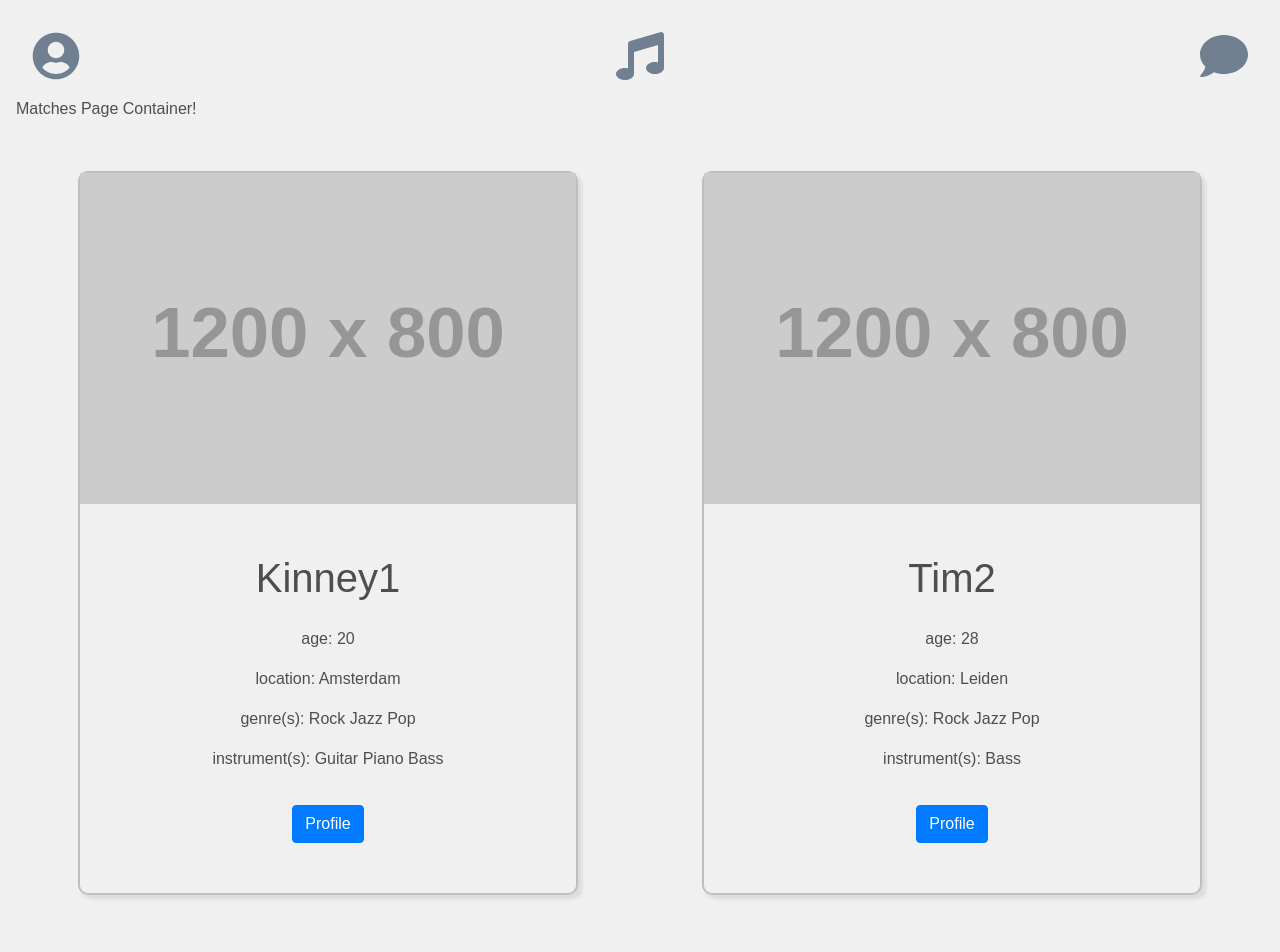
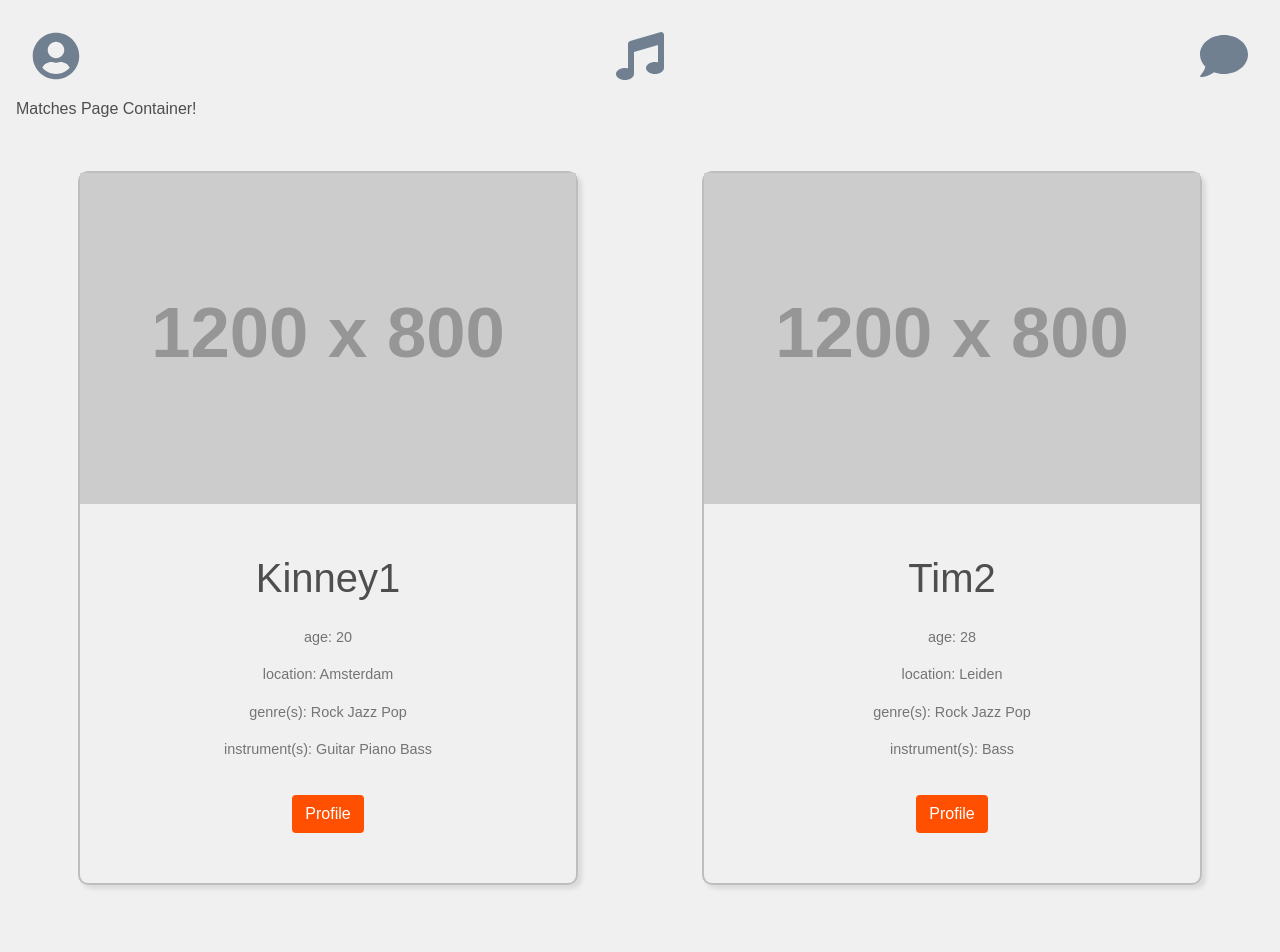
Before and after one commit to antenna-research/knakworst, a React app: page /matches in a window 1280 px wide. Shown: the top 952 px of the page. Built offline with nearby package versions, Linux system fonts and the light colour scheme.

Commit message:
styling matches. add variable sass

```diff
--- a/src/components/Matches/MatchesPage.js
+++ b/src/components/Matches/MatchesPage.js
@@ -16,8 +16,8 @@ const MatchesPage = props => (
         <img src={user.image} alt="" />
         <div className="info">
           <h1 className="name">{user.username}</h1>
+          <div className="details">
             <p>age: {user.age}</p>
-
             <p>location: {user.address}</p>
             <p>genre(s): {user.genres.map(genre => <span key={genre}>{genre} </span>)}</p>
 
@@ -25,11 +25,10 @@ const MatchesPage = props => (
               instrument(s):{' '}
               {user.instruments.map(instrument => <span key={instrument}>{instrument} </span>)}
             </p>
+          </div>
 
           <Link to={`/profile/${user.id}`}>
-            <Button bsStyle="primary" className="button">
-              Profile
-            </Button>
+            <Button className="button">Profile</Button>
           </Link>
         </div>
       </Col>
--- a/src/components/Matches/styles/MatchesPage.scss
+++ b/src/components/Matches/styles/MatchesPage.scss
@@ -1,4 +1,5 @@
 @import '../../../scss-lib/mixin';
+@import '../../../scss-lib/var';
 
 #MachesPage {
   $mainPadding: 50px;
@@ -36,8 +37,21 @@
     margin-bottom: $mainPadding/2;
   }
 
+  .details {
+    font-size: 0.9rem;
+    color: lighten($FONT_COLOR, 15%);
+  }
+
   .button {
     margin-top: calc(#{$mainPadding} - 2rem);
+  }
+  .btn-default {
+    background-color: $DUTCH_ORANGE;
+    color: white;
+    transition: $TRANSITION;
+    &:hover {
+      background-color: lighten($DUTCH_ORANGE, 15%);
+    }
   }
 
   img {
--- /dev/null
+++ b/src/scss-lib/_var.scss
@@ -0,0 +1,3 @@
+$DUTCH_ORANGE: #ff4f00;
+$TRANSITION: 0.5s;
+$FONT_COLOR: #4e4e4e;
```
Lines whose indentation alone changed are shown as unchanged.
